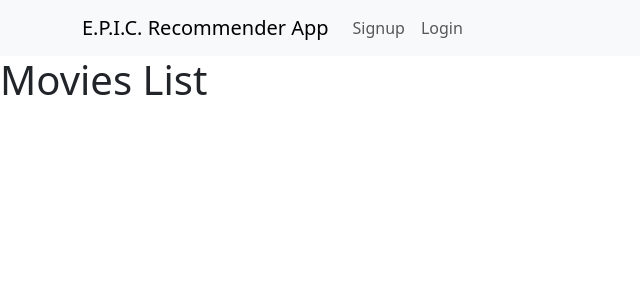
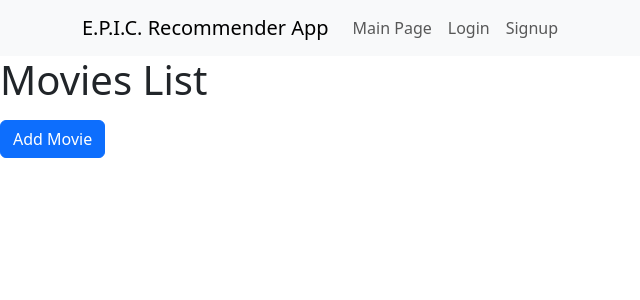
Before and after one commit to EPIC-Recommender/EPIC-Recommender, a Django app: page /movies/ in a window 1280 px wide. Shown: the top 300 px of the page, without its empty margins (0-640 px from the left). Run offline with Django 5.2, Linux system fonts and the light colour scheme; data that the repository does not hold is empty; some libraries are stand-ins or nearby versions.

Commit message:
completed forms files, added main page button, added add movie and edit movie pages

```diff
--- a/epicrapp/templates/header.html
+++ b/epicrapp/templates/header.html
@@ -15,11 +15,16 @@
                     <!-- Logout button -->
                     <li class="nav-item"><a class="nav-link" href="/logout">Logout</a></li>
                 {% else %}
+                    <!-- Main Page button -->
+                    <li class="nav-item"><a class="nav-link" href="{% url 'home' %}">Main Page</a></li>
+
+                    <!-- Login button -->
+                    <li class="nav-item"><a class="nav-link" href="/login">Login</a></li>
+
                     <!-- Signup button -->
                     <li class="nav-item"><a class="nav-link" href="/signup">Signup</a></li>
 
-                    <!-- Login button -->
-                    <li class="nav-item"><a class="nav-link" href="/login">Login</a></li>
+
                 {% endif %}
             </ul>
         </div>
--- a/epicrapp/templates/movies_list.html
+++ b/epicrapp/templates/movies_list.html
@@ -11,5 +11,9 @@
             <li><a href="{% url 'movie_detail' pk=movie.pk %}">{{ movie.title }}</a></li>
         {% endfor %}
     </ul>
+
+    <!-- Add Movie Button -->
+    <a href="{% url 'add_movie' %}" class="btn btn-primary">Add Movie</a>
+
 </body>
 </html>
--- a/epicrapp/urls.py
+++ b/epicrapp/urls.py
@@ -8,4 +8,7 @@ urlpatterns = [
     path('signup/', views.signup, name='signup'),
     path('login/', views.user_login, name='login'),
     path('logout/', views.user_logout, name='logout'),
+    path('add_movie/', views.add_movie, name='add_movie'),
+    path('edit_movie/<int:pk>/', views.edit_movie, name='edit_movie'),
+
 ]
--- a/epicrapp/views.py
+++ b/epicrapp/views.py
@@ -7,6 +7,7 @@ from django.contrib.auth.forms import UserCreationForm, AuthenticationForm
 from django.contrib.auth import login, authenticate, logout
 from django.contrib import messages
 from django.contrib.auth.models import User
+from .forms import MovieForm
 
 def mainpage(request):
     return render(request, 'mainpage.html')
@@ -77,3 +78,24 @@ def login_view(request):
             return redirect('login') + '?error=True'  # Redirect back to login page with error parameter
     else:
         return render(request, 'login.html')
+
+def add_movie(request):
+    if request.method == 'POST':
+        form = MovieForm(request.POST)
+        if form.is_valid():
+            form.save()
+            return redirect('movie_list')
+    else:
+        form = MovieForm()
+    return render(request, 'movie_form.html', {'form': form})
+
+def edit_movie(request, pk):
+    movie = get_object_or_404(Movie, pk=pk)
+    if request.method == 'POST':
+        form = MovieForm(request.POST, instance=movie)
+        if form.is_valid():
+            form.save()
+            return redirect('movie_detail', pk=pk)  # Redirect to movie detail page after editing
+    else:
+        form = MovieForm(instance=movie)
+    return render(request, 'edit_movie.html', {'form': form, 'movie': movie})
--- a/epicrproje/settings.py
+++ b/epicrproje/settings.py
@@ -11,7 +11,6 @@ https://docs.djangoproject.com/en/5.0/ref/settings/
 """
 
 from pathlib import Path
-import DBconnection
 
 # Build paths inside the project like this: BASE_DIR / 'subdir'.
 BASE_DIR = Path(__file__).resolve().parent.parent
@@ -81,7 +80,7 @@ DATABASES = {
         'ENGINE': 'django.db.backends.postgresql',
         'NAME': 'epicr', #your_database_name
         'USER': 'postgres', #your_database_user
-        'PASSWORD': '1234', #your_database_password
+        'PASSWORD': '1231', #your_database_password
         'HOST': 'localhost',  # Replace with your PostgreSQL server's address if necessary
         'PORT': '5432',          # Leave empty to use the default PostgreSQL port (usually 5432)
     }
```
Also changed, not shown: epicrapp/forms.py (added, +14 -0 lines), epicrapp/templates/edit_movie.html (added, +10 -0 lines), epicrapp/templates/movie_detail.html (+14 -7 lines), epicrapp/templates/movie_form.html (added, +10 -0 lines).
